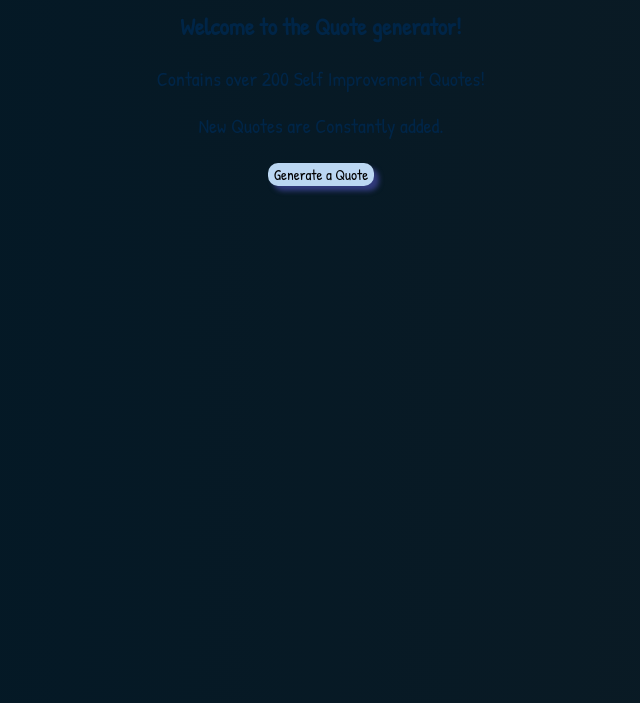
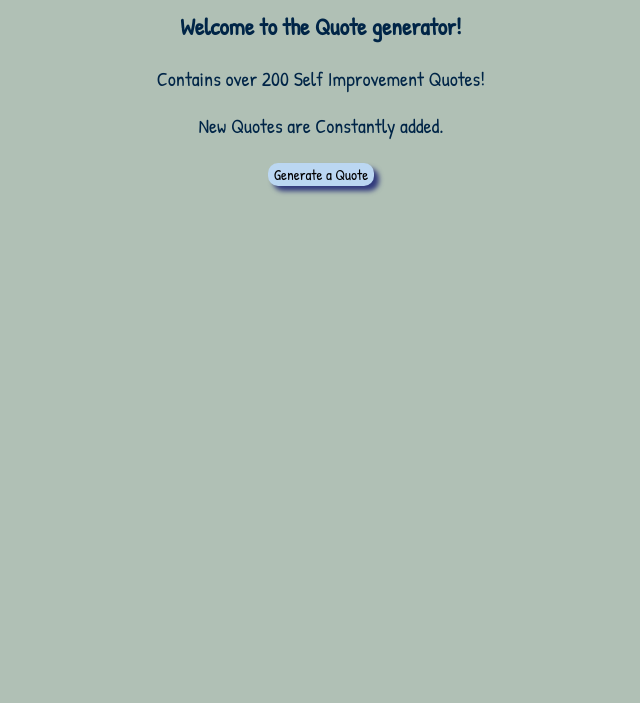
Before and after one commit to Swiftsaa/Quote-Generator-V2, a plain HTML site: page index.html in a window 1280 px wide. Shown: the part 97-800 px from the top of the page, without its empty margins (319-959 px from the left). Drawn offline with Linux system fonts and the light colour scheme.

Commit message:
style.css

```diff
--- a/style.css
+++ b/style.css
@@ -9,7 +9,7 @@ html {
   font-family: PatrickHand;
   font-size: 20px;
   color: #002547;
-  background-image: linear-gradient(to right, #021826, #0c1b24);
+  background-color: #b0c0b5;
   text-align: center;
 }
 
```
